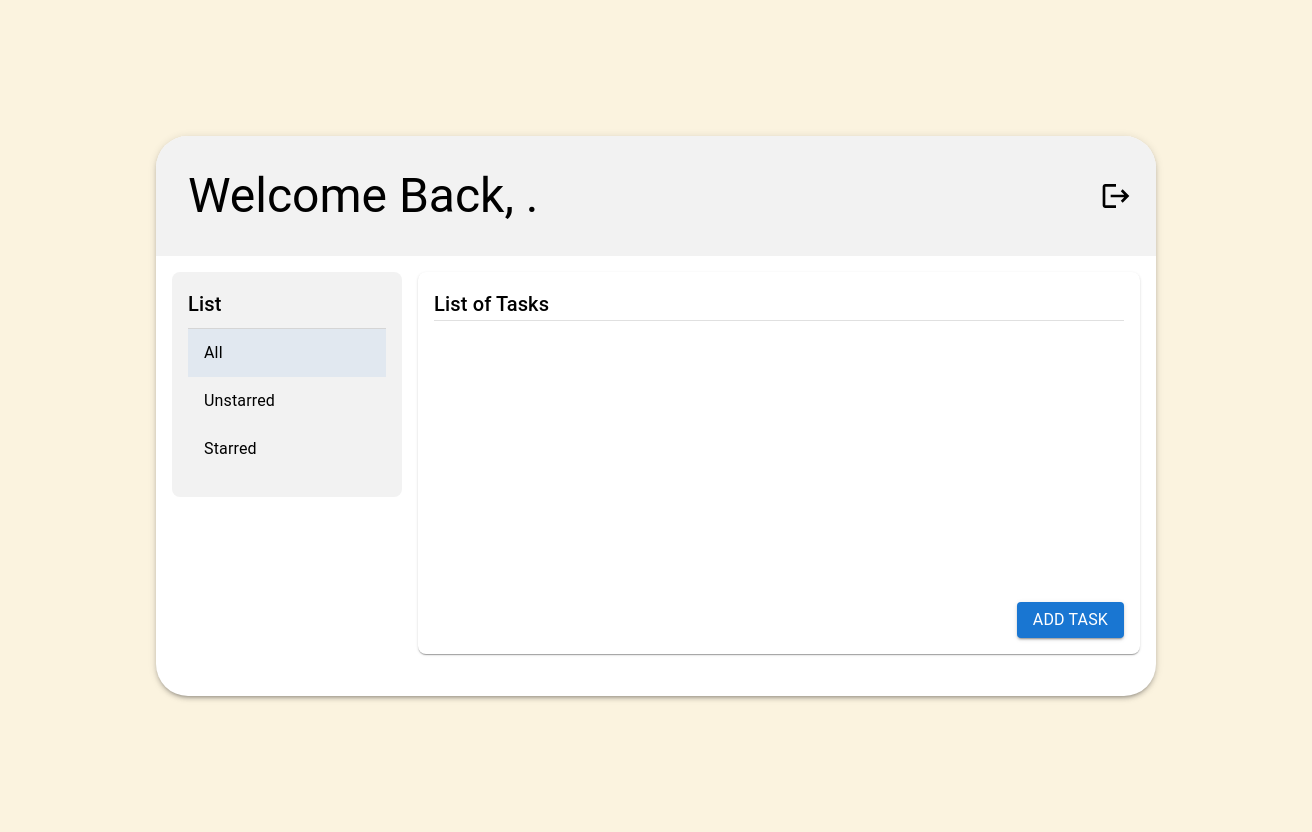
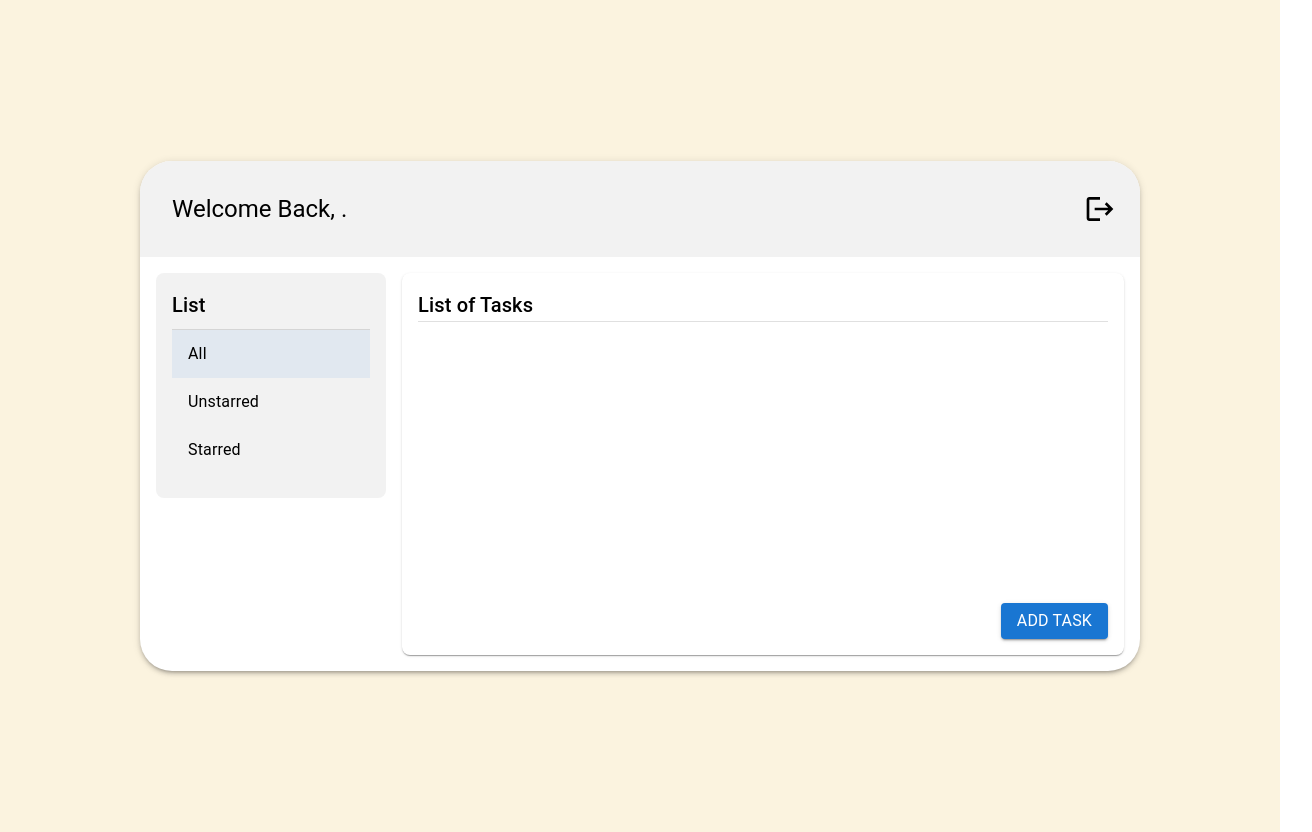
Before and after one commit to Dabiidi/todolist-react, a React (Create React App) app: page /home in a window 1280 px wide. Shown: the whole page, 1312 px wide, since content can reach past the window. Built offline with nearby package versions, Linux system fonts and the light colour scheme.

Commit message:
refactor: make responsve

```diff
--- a/src/pages/home.tsx
+++ b/src/pages/home.tsx
@@ -113,8 +113,7 @@ function Home() {
     <Box
       sx={{
         display: "flex",
-        height: "100vh",
-        width: "100vw",
+        minHeight: "100vh",
         backgroundColor: "#fbf3df",
         justifyContent: "center",
         alignItems: "center",
@@ -132,7 +131,6 @@ function Home() {
           width: "100%",
           maxWidth: "1000px",
           backgroundColor: "#ffffff",
-          height: "70%",
         }}
       >
         <Box
@@ -144,13 +142,7 @@ function Home() {
             padding: 2,
           }}
         >
-          <Typography
-            variant="h3"
-            sx={{
-              backgroundColor: "#f2f2f2",
-              padding: 2,
-            }}
-          >
+          <Typography variant="h5" sx={{ padding: 2 }}>
             Welcome Back, {name}.
           </Typography>
           <Button variant="text" sx={{ minWidth: 0 }}>
@@ -158,13 +150,13 @@ function Home() {
               onClick={() => {
                 navigate("/");
               }}
-              sx={{ fontSize: 32 , color:"#000000"}}
+              sx={{ fontSize: 32, color: "#000000" }}
             />
           </Button>
         </Box>
 
         <Grid container spacing={2} sx={{ padding: 2 }}>
-          <Grid item xs={3}>
+          <Grid item xs={12} sm={3}>
             <Box
               sx={{
                 backgroundColor: "#f2f2f2",
@@ -197,7 +189,7 @@ function Home() {
               </List>
             </Box>
           </Grid>
-          <Grid item xs={9}>
+          <Grid item xs={12} sm={9}>
             <Box
               sx={{
                 display: "flex",
@@ -206,7 +198,7 @@ function Home() {
                 padding: 2,
                 borderRadius: 2,
                 boxShadow: 1,
-                height: "70%",
+                height: "60%",
                 minHeight: 350,
               }}
             >
@@ -216,7 +208,6 @@ function Home() {
                 component="nav"
                 sx={{
                   overflowY: "auto",
-
                   flexGrow: 1,
                   scrollbarWidth: "thin",
                   "&::-webkit-scrollbar": {
@@ -305,5 +296,4 @@ function Home() {
     </Box>
   );
 }
-
 export default Home;
```
